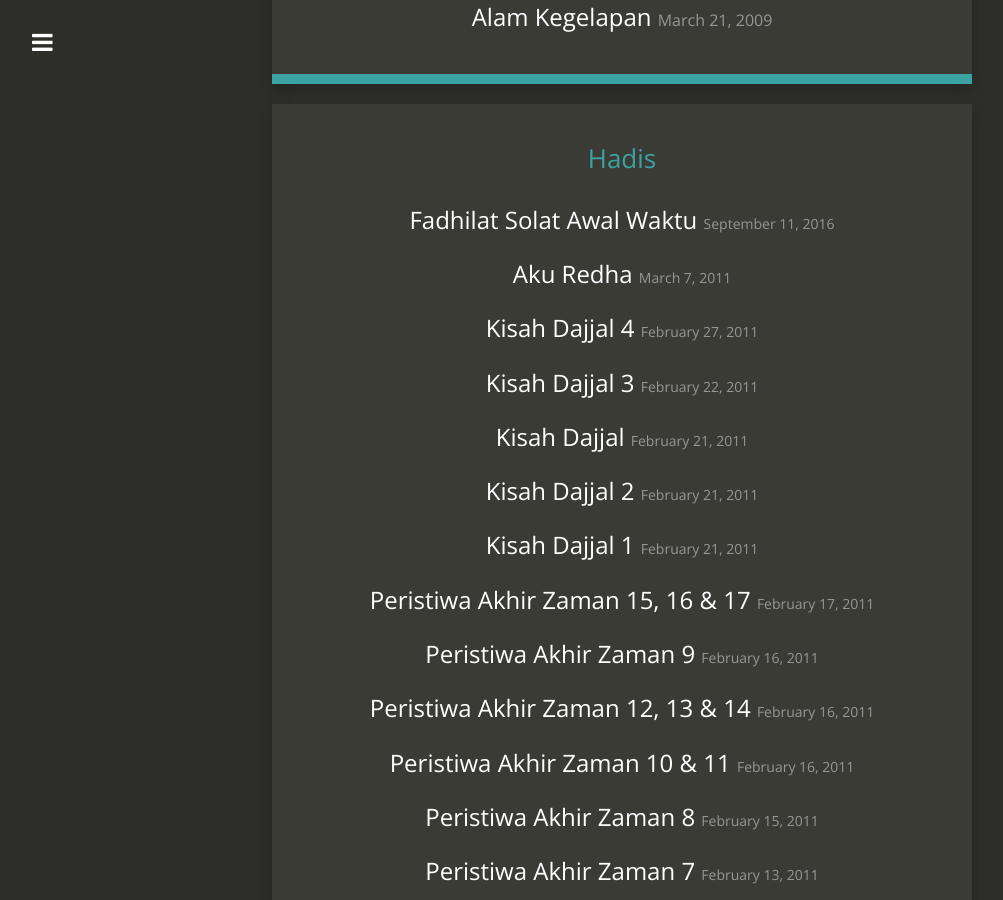
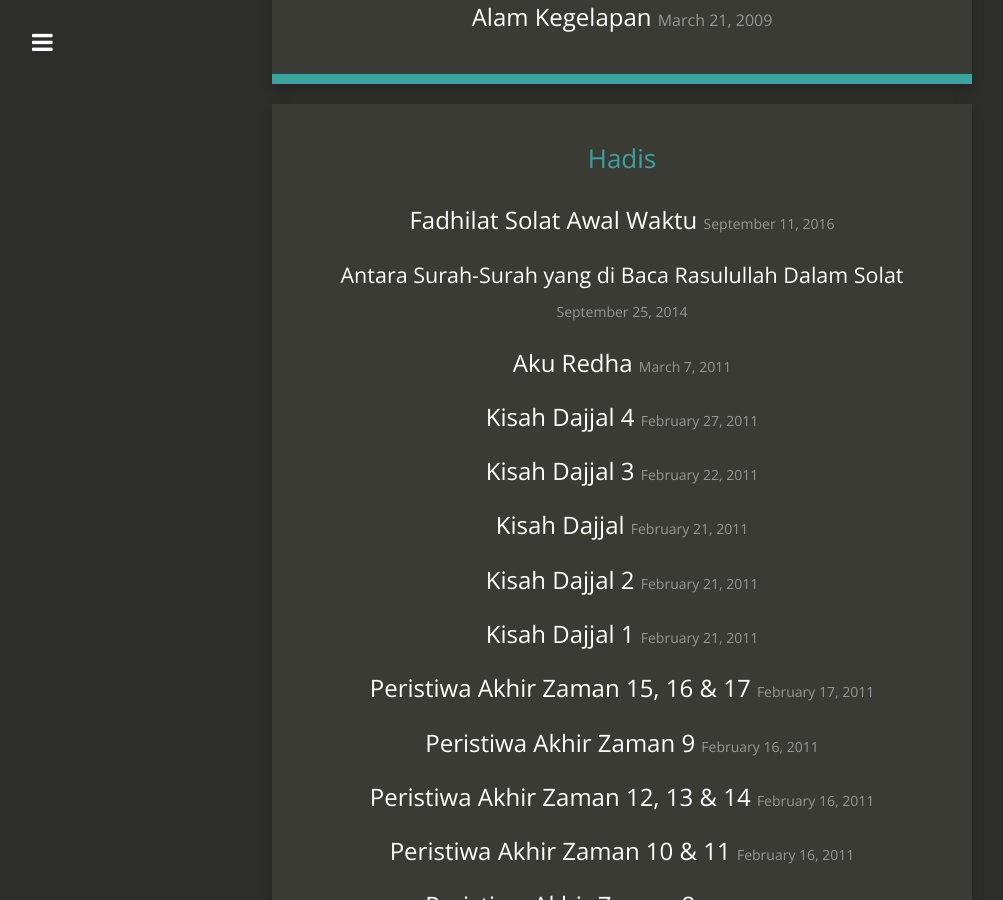
Before and after one commit to kedamaian/swsyafiq, a Jekyll site: the page built from posts-by-categories.html, in a window 1280 px wide and 900 px high, scrolled down 637 px. Shown: the whole window, without its empty margins (18-1021 px from the left). Built offline with Jekyll 4.4.1, drawn with Linux system fonts in a browser that asks for light colours; nearby versions of some CDN libraries.

Commit message:
Updated 2014-09-25-antara-surah-yang-dibaca-nabi-ketika-solat.md

```diff
--- a/_posts/2014-09-25-antara-surah-yang-dibaca-nabi-ketika-solat.md
+++ b/_posts/2014-09-25-antara-surah-yang-dibaca-nabi-ketika-solat.md
@@ -1,4 +1,12 @@
-Solat Subuh
+---
+layout: post
+published: true
+author: tehnoblequran
+title: Antara Surah-Surah yang di Baca Rasulullah Dalam Solat
+categories:
+  - Hadis
+---
+## Solat Subuh
 
     عَنْ أَبِيْ بَرْزَةَ الأَسْلَمِيِّ رضي الله عنه:…وَيُصَلِّي الصُّبْحَ فَيَنْصَرِفُ الرَّجُلُ فَيَعْرَفُ جَلِيْسَهُ، وَكَانَ يَقْرَأُ فِيْ الرَّكْعَتَيْنِ أَوْ إِحْدَاهُمَا مَا بَيْنَ السِّتِّيْنَ إِلَى الْمِئَةِ. رواه البخاري.
 
@@ -17,7 +25,8 @@ Al-Albani menyebut: “Baginda membacakan surah “Tiwalul Mufassal”. Kadang b
 Berkata al-Hafiz Ibnul Qayyim: “Baginda membaca pada subuh hari jumaat dengan tamat kedua-dua surah as-Sajdah dan surah al-Insan.. dan apa yang diamalkan oleh sebahagian manusia pada hari ini dengan membaca sebahagian surah sahaja pada kedua-dua rakaat, atau menamatkan surah as-Sajdah pada dua rakaat adalah menyalahi dengan sunnah. Dan anggapan bahawa subuh hari jumaat dilebihkan daripada sembahyang-sembahyang yang lain dengan adanya sujud sajdah merupakan satu kejahilan yang besar. Kerana inilah sebahagian ulamak memakruhkan membaca surah as-Sajdah, kerana ingin membuang angapan salah ini”. Beliau berpendapat bahawa Nabi membaca surah-surah tersebut kerana kandungan surah tersebut bersesuaian dengan apa yang berlaku pada hari jumaat. Lihat Zadul Maad, juz 1, m/s 203.
 
 Al-Hafiz Ibnul Qayyim juga menceritakan bahawa Saidina Abu Bakar pernah membaca surah al-Baqarah (286 ayat, 48 muka surat) dalam sembahyang subuh. Dan beliau memberi salam hampir naik matahari. Lalu para makmum berkata: Wahai Khalifah Rasulullah, hampir-hampir matahari naik. Beliau menjawab: Kalau matahari naik sekalipun, ia tidak akan dapati kita dalam keadaan lalai.
-Solat Zohor
+
+## Solat Zohor
 
     عَنْ أَبِيْ قَتَادَةَ رضي الله عنه قَالَ: أَنَّ النبيَّ صلى الله عليه وسلم كَانَ يُطَوِّلُ فِيْ الرَّكْعَةِ الأُوْلَى مِنْ صَلاَةِ الظُّهْرِ، وَيُقَصِّرُ فِي الثَّانِيَةِ، وَيَفْعَلُ ذَلِكَ فِيْ صَلاَةِ الصُّبْحِ. رواه البخاري ومسلم.
 
@@ -28,14 +37,16 @@ Solat Zohor
     Abu Said al-Khudri r.a. berkata: Pernah bila diiqamahkan sembahyang zuhur, seorang sahabat pergi ke Baqi untuk qadha hajat, kemudian (balik ke rumahnya untuk) berwudhuk, kemudian barulah dia datang untuk berjemaah, dan dia dapati Rasulullah s.a.w. masih lagi dalam rakaat pertama, kerana baginda memanjangkannya. Riwayat Muslim.
 
 Berkata Syeikh al-Albani: Kadang-kadang baginda membaca surah at-Toriq, surah al-Buruj, surah al-Lail dan seumpamanya.
-Solat Asar
+
+## Solat Asar
 
     عَنْ أَبِيْ سَعِيْدٍ الْخُدْرِيِّ رضي الله عنه، قَالَ: كُنَّا نَحْزُِرُ قِيَامَ رَسُولِ اللهِ صلى الله عليه وسلم فِيْ الظُّهْرِ وَالْعَصْرِ، فَحَزَرْنَا قِيَامَهُ فِي الرَّكْعَتَيْنِ الأُوْلَيَيْنِ مِنَ الظُّهْرِ قَدْرَ قِرَاءَةِ ألم تنـْزيل –السَّجْدَةِ، وَحَزَرْنَا قِيَامَهُ فِيْ الرَّكْعَتَيْنِ الأُخْرَيَيْنِ قَدْرَ النِّصْفِ مِنْ ذَلِكَ، وَحَزَرْنَا قِيَامَهُ فِيْ الرَّكْعَتَيْنِ الأُوْلَيَيْنِ مِنَ الْعَصْرِ عَلَى قَدْرِ قِيَامِهِ فِيْ الأُخْرَيَيْنِ مِنَ الظُّهْرِ، وَفِيْ الأُخْرَيَيْنِ مِنَ الْعَصْرِ عَلَى النِّصْفِ مِنْ ذَلِكَ. رواه مسلم.
 
     Abu Said al-Khudri r.a. berkata: kami menganggar qiam Rasulullah s.a.w. dalam sembahyang zuhur dan asar. Kami anggarkan qiam baginda dalam dua rakat pertama sembahyang zuhur sekadar bacaan surah as-Sajdah (30 ayat, 3 muka surat). Dan pada dua rakaat kedua terakhir sekadar separuh daripada tadi. Dan kami juga menganggar qiam baginda pada dua rakaat pertama sembahyang asar sekadar qiam baginda dalam dua rakaat terakhir sembahyang zuhur. Dan pada dua rakaat terakhir sembahyang asar, sekadar separuh daripada itu. Riwayat Muslim.
 
 Al-Albani menyebut bahawa baginda juga memanjangkan rakaat pertama berbanding rakaat kedua.
-Solat Maghrib
+
+## Solat Maghrib
 
 Syeikh al-Albani berkata: “Kadang-kadang baginda membaca “Qisarul Mufassal”. Ada juga baginda membaga “Tiwalul Mufassal” dan “Ausatul Mufassal”. Baginda pernah membaca surah Muhammad. Baginda pernah membaca surah at-Thur dan juga surah al-Mursalat. Dan pernah baginda membaca surah al-A’raf dalam dua rakaat, dan begitu juga surah al-Anfal”.
 
@@ -66,7 +77,8 @@ Dan hadis-hadis ini tidaklah menunjukan bahawa Nabi s.a.w. sentiasa memanjangkan
     Ibnu Abbas menceritakan bahawa tatkala beliau membaca surah al-Mursalat, Ummul Fadhli berkata: Wahai anakku, demi Allah, sesungguhnya bacaanmu dengan surah ini mengingatkan daku kepada surah terakhir yang aku dengar Rasulullah s.a.w. membacanya dalam solat maghrib. Riwayat Bukhari. (Surah al-Mursalat 50 ayat, dan hampir dua muka surat).
 
 Berkata al-Hafiz Ibn Hajar: Hadis ini menunjukkan bahawa semasa baginda sihat, baginda membaca dengan surah yang lebih panjang (dalam sembahyang maghrib). Ini kerana baginda dalam keadaan sakit, yang mana biasanya diringkaskan sebahyang.
-Solat Isya’
+
+## Solat Isya’
 
     عَنْ أَبِيْ رَافِعٍ قَالَ: صَلَّيْتُ مَعَ أَبِيْ هُرَيْرَةَ الْعَتَمَةَ، فَقَرَأَ: ﴿ إِذَا السَّمَاء انشَقَّتْ ﴾، فَسَجَدَ، فَقُلْتُ لَهُ: مَا هَذِهِ؟ قَالَ: سَجَدْتُ بِهَا خَلْفَ أَبِيْ الْقَاسِمِ صلى الله عليه وسلم، فَلاَ أَزَالُ أَسْجُدُ بِهَا حَتَّى أَلْقَاهُ. رواه البخاري.
 
@@ -86,7 +98,7 @@ Berkata Imam Nawawi: “Disunatkan membaca dalam sembahyang subuh dan zuhur deng
 
 Dan khilaf ulamak tentang permulaan surah-surah tersebut. Ada pendapat yang mengatakan bahawa surah Mufassal yang panjang bermula daripada Surah al-Hujurat sehingga surah an-Naba’. Surah Mufassal yang pertengahan pula bermula daripada surah an-Naba’ sehingga surah ad-Dhuha, dan surah Mufassal yang pendek pula bermula daripada surah ad-Dhuha hingga akhir Qur’an. Sabilal Muhtadin, j 1, m/s 209.
 
-Antara Hadis Berkaitan Dengan Bacaan Surah
+### Antara Hadis Berkaitan Dengan Bacaan Surah
 
     عَنِ ابْنِ عُمَرَ رضي الله عَنْهُمَا قَالَ: كَانَ رَسُولُ اللهِ صلى الله عليه وسلم يَأْمُرُنَا بِالتَّخْفِيْفِ، وَيَؤُمُّنَا بِالصَّافَّاتِ. رواه النسائي، وإسناده صحيح كما قال الشيخ شعيب وعبد القادر الأرناؤوط.
 
```
